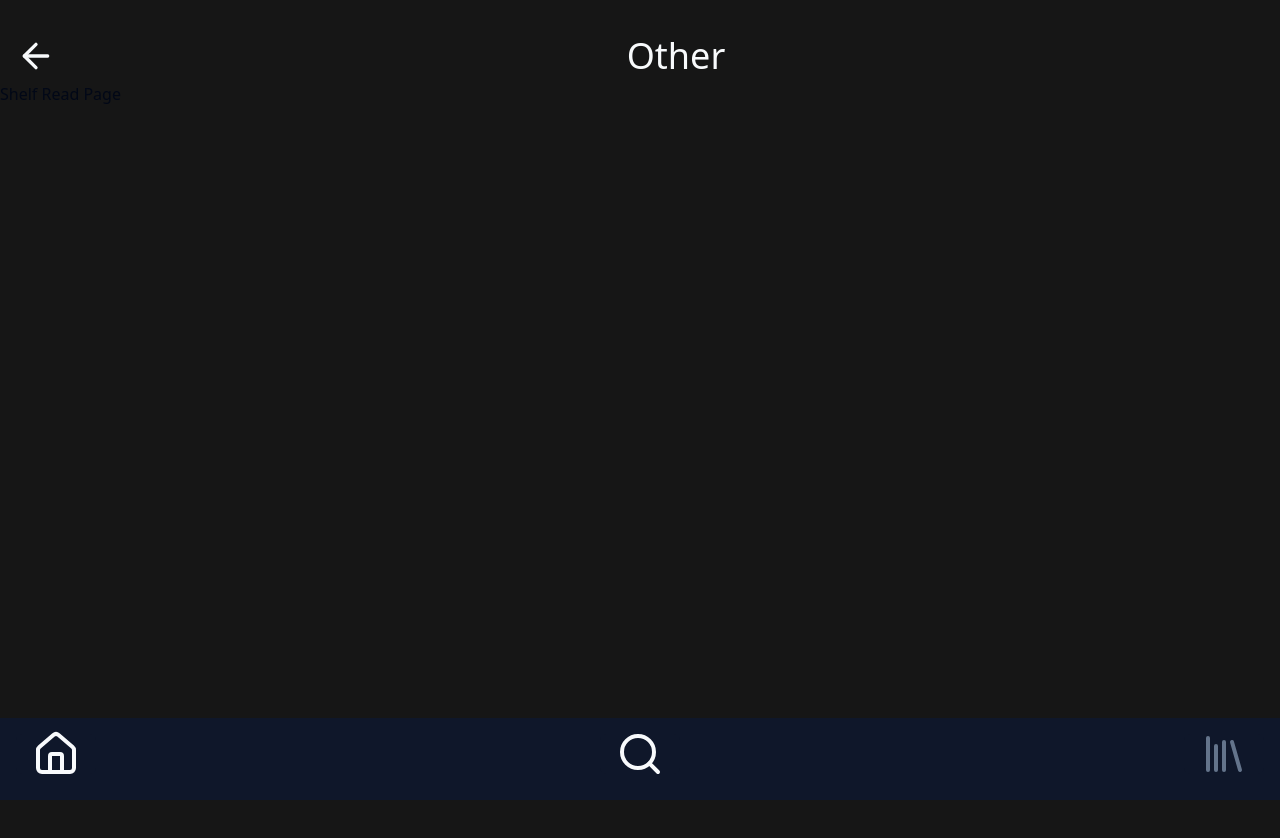
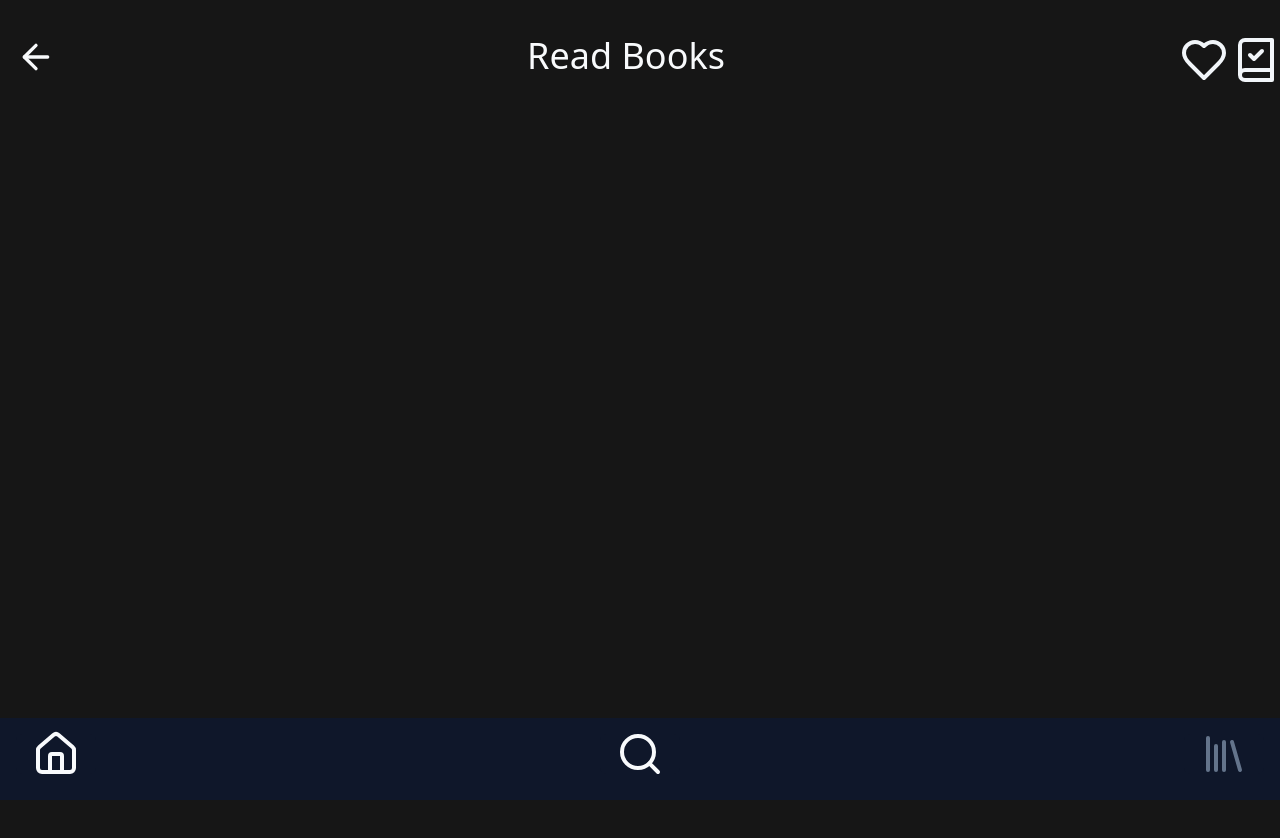
Before and after one commit to skoanton/antonh-slutprejkt-jsfw, a React (Vite) app: page /shelf/read in a window 1280 px wide. Shown: the top 838 px of the page. Built offline with nearby package versions, Linux system fonts and the light colour scheme.

Commit message:
fixed topnav to include favorites and read books

```diff
--- a/src/components/ui/FavoritedCard.tsx
+++ /dev/null
@@ -1,69 +0,0 @@
-import { Heart } from "lucide-react";
-import { Link, useLinkClickHandler } from "react-router-dom";
-import { Button } from "./button";
-import {
-  Card,
-  CardHeader,
-  CardContent,
-  CardTitle,
-  CardDescription,
-  CardFooter,
-} from "./card";
-import { useContext } from "react";
-import { ShelfContext } from "@/Context/ShelfContext/ShelfContext";
-
-type FavoritedCardProps = {
-  favoritesPage: boolean;
-};
-
-const FavoritedCard = ({ favoritesPage }: FavoritedCardProps) => {
-  const { shelfState } = useContext(ShelfContext);
-
-  const handleOnClick = () => {
-    console.log("clicked");
-  };
-
-  const handleOnFavoritesClick = () => {
-    console.log("clicked");
-  };
-
-  return (
-    <>
-      {favoritesPage &&
-        shelfState.favorites &&
-        shelfState.favorites.map((book) => {
-          return (
-            <Card className="flex items-center">
-              <Link
-                to={`/book/${book.id}`}
-                key={book.id}
-                onClick={handleOnClick}
-              >
-                <CardHeader className="p-2">
-                  <img
-                    className="w-32 h-32 object-contain"
-                    src={book.images.s}
-                    alt="Book Cover"
-                  />
-                </CardHeader>
-                <CardContent className="flex-grow p-2">
-                  <CardTitle>{book.title}</CardTitle>
-                  <CardDescription>{book.author.name}</CardDescription>
-                </CardContent>
-              </Link>
-              <CardFooter className="p-0">
-                <Button
-                  onClick={handleOnFavoritesClick}
-                  className="bg-transparent"
-                >
-                  <Heart className="text-primary w-10 h-10" />
-                </Button>
-              </CardFooter>
-            </Card>
-          );
-        })}
-    </>
-  );
-};
-
-export default FavoritedCard;
--- a/src/pages/Root/components/TopNav.tsx
+++ b/src/pages/Root/components/TopNav.tsx
@@ -4,9 +4,9 @@ import {
   NavigationMenuItem,
   NavigationMenuList,
 } from "@/components/ui/navigation-menu";
-import { ArrowLeft, Divide } from "lucide-react";
+import { ArrowLeft, BookCheck, Divide, Heart } from "lucide-react";
 
-import { useLocation, useNavigate } from "react-router-dom";
+import { Link, useLocation, useNavigate } from "react-router-dom";
 
 type TopNavProps = {};
 
@@ -34,6 +34,42 @@ const TopNav = ({}: TopNavProps) => {
         <h2 className="text-4xl mx-auto text-primary-foreground">Results</h2>
       ) : location.pathname.startsWith("/book/") ? (
         <h2 className="text-4xl mx-auto text-primary-foreground">Book</h2>
+      ) : location.pathname === "/shelf/favorites" ? (
+        <>
+          <h2 className="text-4xl mx-auto text-primary-foreground">
+            Favorites
+          </h2>
+          <NavigationMenu>
+            <NavigationMenuList>
+              <NavigationMenuItem>
+                <Heart className="w-12 h-12 text-secondary" />
+              </NavigationMenuItem>
+              <NavigationMenuItem>
+                <Link to="/shelf/read">
+                  <BookCheck className="w-12 h-12 text-secondary" />
+                </Link>
+              </NavigationMenuItem>
+            </NavigationMenuList>
+          </NavigationMenu>
+        </>
+      ) : location.pathname === "/shelf/read" ? (
+        <>
+          <h2 className="text-4xl mx-auto text-primary-foreground">
+            Read Books
+          </h2>
+          <NavigationMenu>
+            <NavigationMenuList>
+              <NavigationMenuItem>
+                <Link to="/shelf/favorites">
+                  <Heart className="w-12 h-12 text-secondary" />
+                </Link>
+              </NavigationMenuItem>
+              <NavigationMenuItem>
+                <BookCheck className="w-12 h-12 text-secondary" />
+              </NavigationMenuItem>
+            </NavigationMenuList>
+          </NavigationMenu>
+        </>
       ) : (
         <h2 className="text-4xl mx-auto text-primary-foreground">Other</h2>
       )}
--- a/src/pages/Shelf/ShelfFavoritesPage.tsx
+++ b/src/pages/Shelf/ShelfFavoritesPage.tsx
@@ -1,4 +1,4 @@
-import FavoritedCard from "@/components/ui/FavoritedCard";
+import FavoritedCard from "./components/ShelfCard";
 
 type ShelfFavoritesPageProps = {};
 
--- a/src/pages/Shelf/ShelfReadPage.tsx
+++ b/src/pages/Shelf/ShelfReadPage.tsx
@@ -1,9 +1,11 @@
+import ShelfCard from "./components/ShelfCard";
+
 type ShelfReadPageProps = {};
 
 const ShelfReadPage = ({}: ShelfReadPageProps) => {
   return (
     <>
-      <div>Shelf Read Page</div>
+      <ShelfCard favoritesPage={false} />
     </>
   );
 };
--- /dev/null
+++ b/src/pages/Shelf/components/ShelfCard.tsx
@@ -0,0 +1,74 @@
+import { Heart } from "lucide-react";
+import { Link } from "react-router-dom";
+
+import { useContext } from "react";
+import { ShelfContext } from "@/Context/ShelfContext/ShelfContext";
+import {
+  Card,
+  CardContent,
+  CardDescription,
+  CardFooter,
+  CardHeader,
+  CardTitle,
+} from "@/components/ui/card";
+import { Button } from "@/components/ui/button";
+
+type FavoritedCardProps = {
+  favoritesPage: boolean;
+};
+
+const FavoritedCard = ({ favoritesPage }: FavoritedCardProps) => {
+  const { shelfState } = useContext(ShelfContext);
+
+  const handleOnClick = () => {
+    console.log("clicked");
+  };
+
+  const handleOnFavoritesClick = () => {
+    console.log("clicked");
+  };
+
+  return (
+    <>
+      {favoritesPage && (
+        <>
+          {shelfState.favorites && (
+            <>
+              <h1 className="text-center text-3xl text-primary-foreground p-2">
+                {" "}
+                Books: {shelfState.favorites.length}
+              </h1>
+              {shelfState.favorites.map((book) => (
+                <Card className="flex items-center" key={book.id}>
+                  <Link to={`/book/${book.id}`} onClick={handleOnClick}>
+                    <CardHeader className="p-2">
+                      <img
+                        className="w-32 h-32 object-contain"
+                        src={book.images.s}
+                        alt="Book Cover"
+                      />
+                    </CardHeader>
+                    <CardContent className="flex-grow p-2">
+                      <CardTitle>{book.title}</CardTitle>
+                      <CardDescription>{book.author.name}</CardDescription>
+                    </CardContent>
+                  </Link>
+                  <CardFooter className="p-0">
+                    <Button
+                      onClick={handleOnFavoritesClick}
+                      className="bg-transparent"
+                    >
+                      <Heart className="text-primary w-10 h-10" />
+                    </Button>
+                  </CardFooter>
+                </Card>
+              ))}
+            </>
+          )}
+        </>
+      )}
+    </>
+  );
+};
+
+export default FavoritedCard;
```
